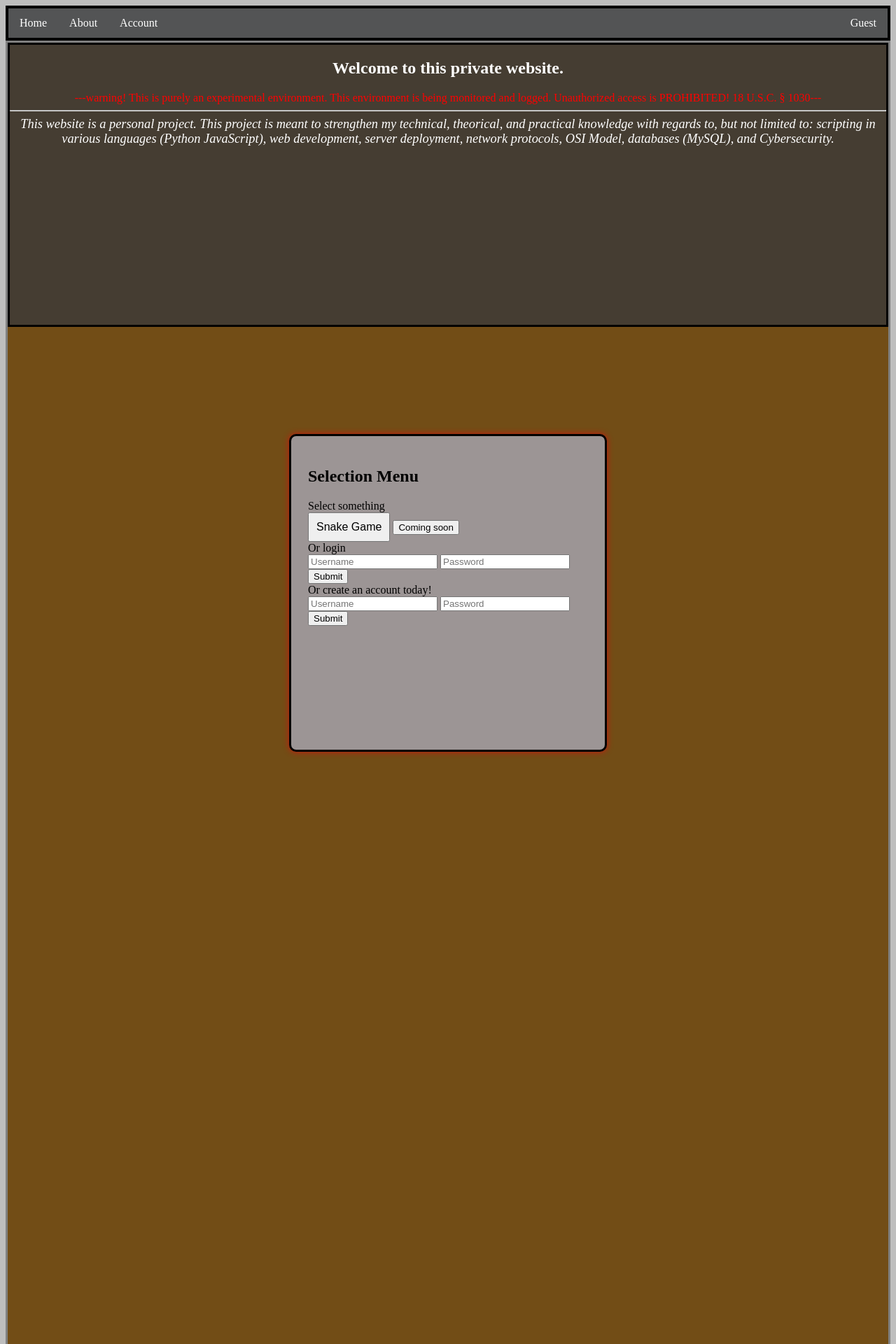
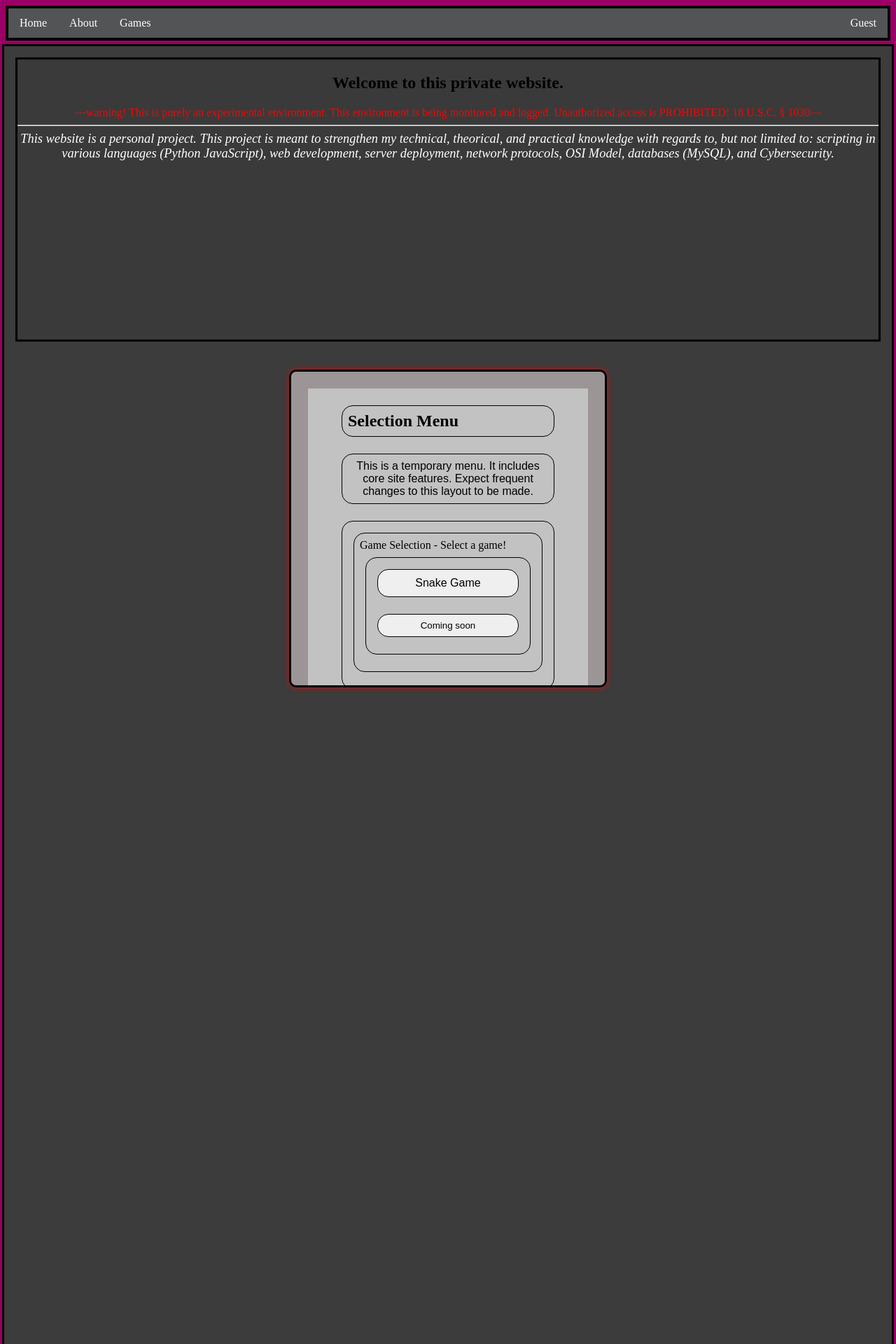
Before and after one commit to SacredDen19/Personal-Site-Project, a Python web app: template templates/index.html in a window 1280 px wide. Shown: the top 1920 px of the page at 70% size. Run offline with Jinja, Linux system fonts and the light colour scheme; the template is opened without the code that fills it, so the values that code supplies are empty.

Commit message:
Began restyling the baseplate html and langing page. The front end revolution is upon us.

```diff
--- a/static/stylesheets/base_template.css
+++ b/static/stylesheets/base_template.css
@@ -1,5 +1,25 @@
 body {
-    background-color: rgb(190, 190, 190);
+    background-color: red;
+    animation-name: animationRadiant;
+    animation-duration: 4s;
+    animation-iteration-count: infinite;
+    animation-direction: alternate;
+}
+@keyframes animationRadiant {
+    from {background-color: red}
+    to {background-color: green}
+    from {background-color: green}
+    to {background-color: blue}
+    from {background-color: blue}
+    to {background-color: red}
+}
+
+
+
+
+main {
+    margin: 0.3rem -0.3rem 3rem -0.3rem;
+    background: rgb(60, 60, 60);
 }
 
 .nav-bar-header {
--- a/static/stylesheets/landing_page.css
+++ b/static/stylesheets/landing_page.css
@@ -1,3 +1,4 @@
+
 .main-content {
     display: grid;
     position: relative;
@@ -5,8 +6,10 @@
     overflow: auto;
     align-items: top;
     height: 4000px;
-    border: 3px solid gray;
-    background-color: rgb(114, 77, 22);
+    border: 3px solid black;
+}
+.main-content-body {
+    margin: 1rem 1rem 1rem 1rem;
 }
 
 
@@ -43,18 +46,64 @@
 
 
 .selection-menu-section {
-    position: relative;
     max-width: 400px;
+    overflow: auto;
     height: 400px;
-    top: -70%;
-    row-gap: 0px;
-    margin: 0 auto; /*centers section horizontally*/
+    margin: 2.5rem auto; /*centers section horizontally*/
     background-color: #9c9595;
     border: 3.5px solid black;
     padding: 24px;
     border-radius: 10px;
     box-shadow: 0 0 8px rgba(226, 10, 10, 0.85);
 }
+.selection-menu-section-container {
+    display: flex;
+    flex-direction: column;
+    position: relative;
+    padding: 1rem 2.5rem;
+    background-color: lightgray;
+    position: relative;
+    animation-name: animationExample;
+    animation-duration: 4s;
+    animation-iteration-count: infinite;
+    animation-direction: alternate;
+}
+@keyframes animationExample {
+    from {background-color: lightgray}
+    to {background-color: gray}
+    from {background-color: gray}
+    to {background-color: darkgray}
+    from {background-color: darkgray}
+    to {background-color: lightgray}
+}
+
+.selection-menu-section-container * {
+    border-radius: 1rem;
+    display: flex;
+    flex-direction: column;
+    margin: 0.5rem 0.5rem 1rem 0.5rem;
+    padding: 0.5rem 0.5rem;
+    border: 1px solid black;
+}
+
+.selection-menu-login-section {
+    display: inherit;
+}
+/*
+.selection-menu-buttons-section {
+    border: 1px solid black;
+}
+.selection-menu-register-div * {
+    margin: 0.5rem 0.5rem;
+    padding: 0.5rem 0.5rem;
+    border: 1px solid black;
+}
+
+.selection-menu-login-section {
+    border: 1px solid black;
+}
+*/
+
 
 .inerr {
     border-radius: 3px;
@@ -76,8 +125,10 @@
     text-shadow: -0.5px 0 black, 0 0.5px black, 0.5px 0 black, 0 -0.5px black;
 }
 
-#WelcomeHeader {
-    color: white;
+#menuParagraph2 {
+    text-align: center;
+    color-scheme: red;
+    font:caption;
 }
 #WelcomeParagraph {
     color: red;
--- a/templates/base_template.html
+++ b/templates/base_template.html
@@ -26,7 +26,7 @@
 					<a class="nav-item" href="#">About</a>
 				</li>
 				<li class="nav-bar-item">
-					<a class="nav-item">Account</a>
+					<a class="nav-item">Games</a>
 				</li>
 				<li class="nav-bar-item-right" id="usr-acc-container">
 
--- a/templates/index.html
+++ b/templates/index.html
@@ -10,6 +10,7 @@
 
 {% block content %}
 	<div class="main-content">
+		<div class="main-content-body">
 			<section class="WelcomeSection">
 				<div class="RandomElementsInWelcome" id="WelcomeMenuDiv">
 					<h1 id="WelcomeHeader">Welcome to this private website.</h1>
@@ -23,19 +24,25 @@
 				</div>
 			</section>
 			<section class="selection-menu-section">
+				<div class="selection-menu-section-container">
 				<!--This div deals with the Selection Menu Items-->
+				<h1 class="selection-menu-buttons-section" id="menuPrompt">Selection Menu</h1>
+				<p2 class="selection-menu-buttons-section" id="menuParagraph2">
+					This is a temporary menu. It includes core site features. Expect frequent changes to this layout to be made.
+				</p2>
+
+
 					<div class="selection-menu-buttons-section" id="menu-div">
-
-				<h1 class="selection-menu-buttons-section" id="menuPrompt">Selection Menu</h1>
-				<p2 class="selection-menu-buttons-section" id="menuParagraph2">Select something</p2>
 						<div class="selection-menu-btn-events">
-					<form action="/snake_game_page.html" class="selection-menu-btn-event-form" id="btn-events" method="POST">
-						<input class="selection-menu-btn-event-form" name="action" type="submit" id="SnakeGameButton" value="Snake Game">
-						<input class="selection-menu-btn-event-form" type="button" id="soon" value="Coming soon">
+							Game Selection - Select a game!
+							<form action="/snake_game_page.html" class="selection-menu-buttons-section" id="btn-events" method="POST">
+								<input class="selection-menu-buttons-section" name="action" type="submit" id="SnakeGameButton" value="Snake Game">
+								<input class="selection-menu-buttons-section" type="button" id="soon" value="Coming soon">
 							</form>
 						</div>
 					</div>
 
+					<div class="selection-menu-login-section-container">
 						<div class="selection-menu-login-section">
 							<p4 class="selection-menu-login-section" id="ComingSoon">Or login</p4>
 							<form action="/login" class="selection-menu-login-section" id="usr_item_events", method="POST">
@@ -46,6 +53,7 @@
 								{% endif %}
 								<input class="selection-menu-login-section" name="action" type="submit" id="submit-btn" value="Submit">
 							</form>
+						</div>
 					</div>
 					<div class="selection-menu-register-div">
 						<p4>
@@ -60,7 +68,9 @@
 							<input class="selection-menu-register-form-inputs" name="register" type="submit" value="Submit">
 						</form>
 					</div>
+				</div>
 			</section>
+		</div>
 	</div>
 	<!--This block of code is an insult to my developer skills
 	<script src="https://cdnjs.cloudflare.com/ajax/libs/socket.io/4.8.1/socket.io.min.js"></Script>
```
Lines whose indentation alone changed are shown as unchanged.
